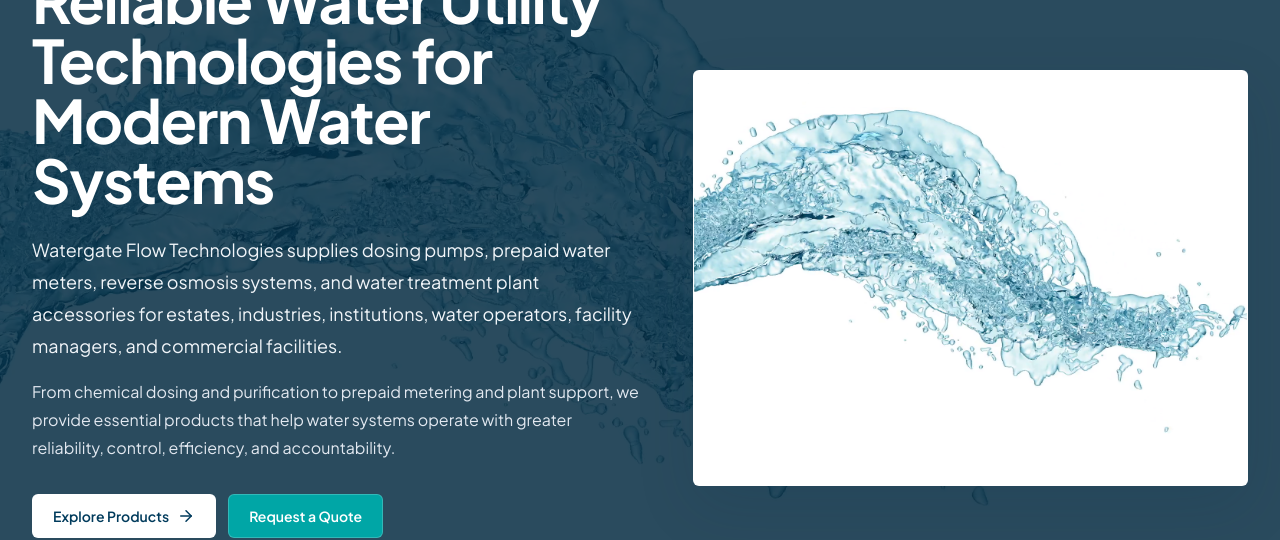
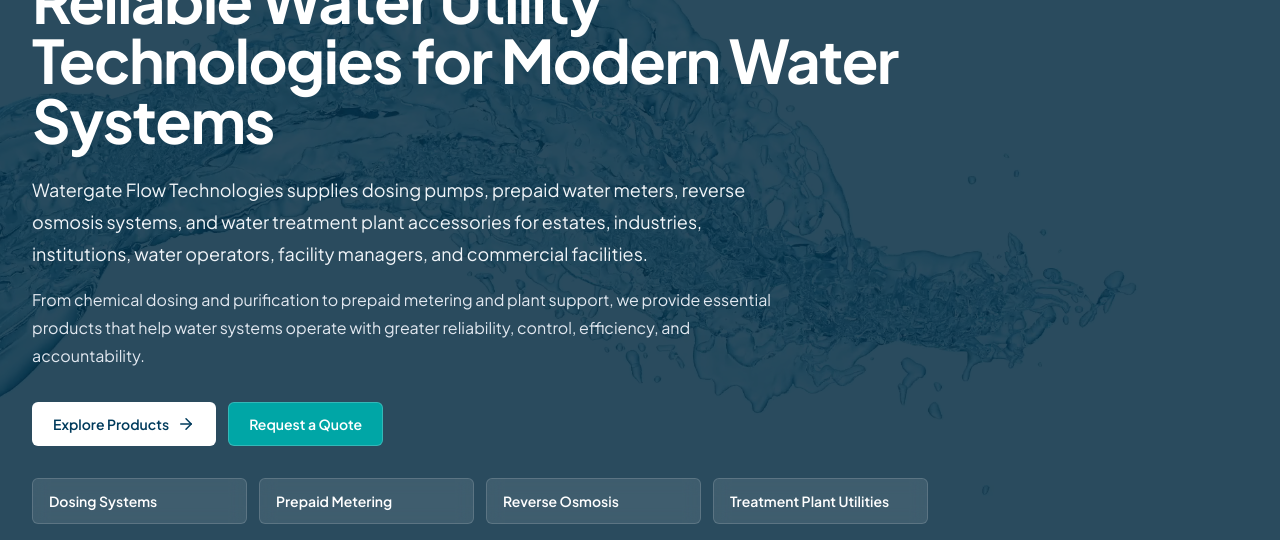
Before and after one commit to micha-tech/watergate, a Next.js app: page / in a window 1280 px wide. Shown: the part 225-765 px from the top of the page. Built offline with nearby package versions, Linux system fonts and the light colour scheme; no server answers; the database is empty.

Commit message:
hero updated

```diff
--- a/app/page.tsx
+++ b/app/page.tsx
@@ -40,7 +40,7 @@
         <div className="absolute inset-0 opacity-15">
           <Image src="/assets/water-flow-1.png" alt="" fill priority className="object-cover" />
         </div>
-        <div className="container-tight relative grid min-h-[calc(100vh-5rem)] items-center gap-12 px-4 py-16 sm:px-6 lg:grid-cols-[1.05fr_0.95fr] lg:px-8">
+        <div className="container-tight relative flex min-h-[calc(100vh-5rem)] items-center px-4 py-16 sm:px-6 lg:px-8">
           <div>
             <Badge className="bg-white/10 text-white ring-1 ring-white/20">Watergate Flow Technologies</Badge>
             <h1 className="mt-6 max-w-4xl text-4xl font-bold tracking-tight sm:text-5xl lg:text-6xl">
@@ -62,11 +62,6 @@
                   {point}
                 </div>
               ))}
-            </div>
-          </div>
-          <div className="relative hidden lg:block">
-            <div className="relative aspect-[4/3] overflow-hidden rounded-md border border-white/15 bg-white shadow-premium">
-              <Image src="/assets/water-flow-1.png" alt="Water flow technology visual" fill className="object-cover" priority />
             </div>
           </div>
         </div>
```
Also changed, not shown: 1 other file (tests, documents, lock files or other folders).
